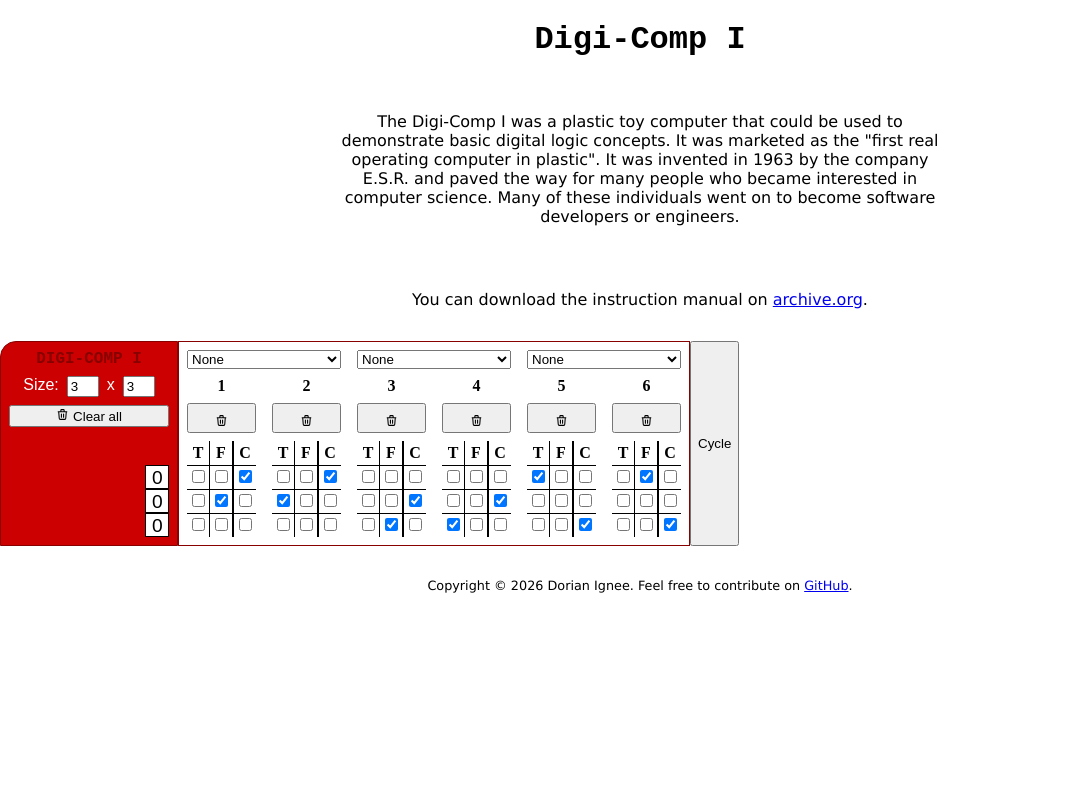
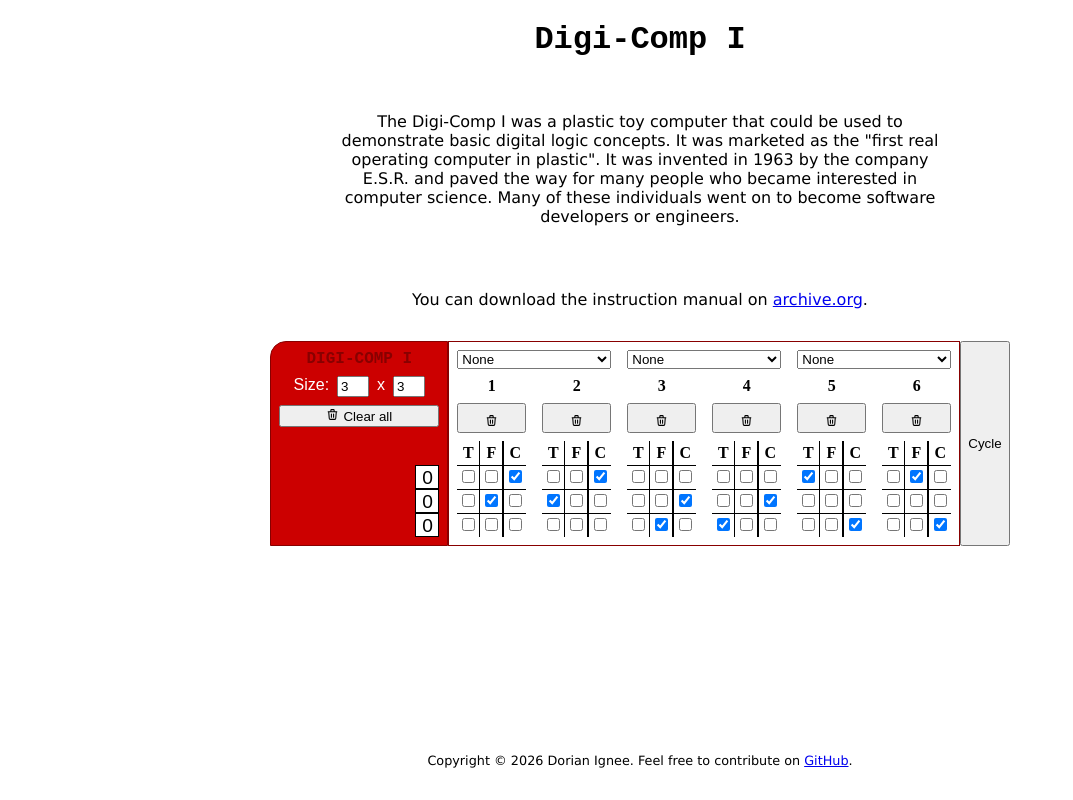
Before and after one commit to dorianignee/Digi-Comp, a SvelteKit app: page / in a window 1280 px wide. Shown: the whole page, without its empty margins (0-1073 px from the left). Built offline with nearby package versions, Linux system fonts and the light colour scheme.

Commit message:
fix: make footer appear at the bottom of the page

```diff
--- a/src/routes/+page.svelte
+++ b/src/routes/+page.svelte
@@ -11,7 +11,10 @@
 
 <p>You can download the instruction manual on <a href="https://archive.org/details/digicomp_i/digi-comp1-manual-c-s/">archive.org</a>.</p>
 
-<DigiComp />
+<!-- class "flex-item" will occupy the max. height, so the footer is at the bottom -->
+<div class="flex-item" style="align-self: center;">
+  <DigiComp />
+</div>
 
 <p class="footer">Copyright © 2026 Dorian Ignee. Feel free to contribute on <a href="https://github.com/dorianignee/Digi-Comp">GitHub</a>.</p>
 
```
